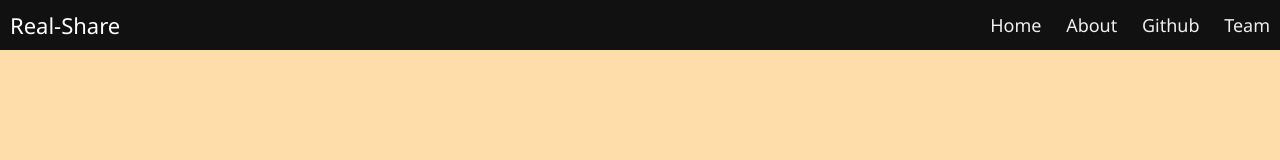
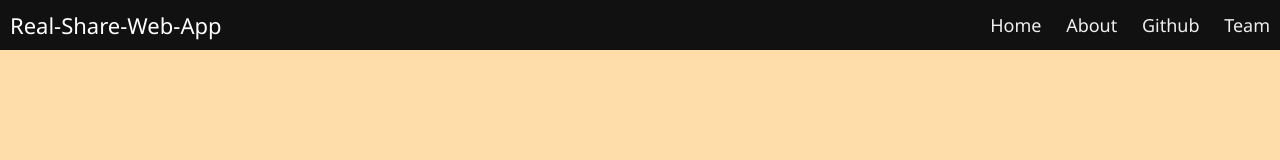
Before and after one commit to jayvardhan2111/real-time-file-sharing, a website: page public/index.html in a window 1280 px wide. Shown: the top 160 px of the page. Drawn offline with Linux system fonts and the light colour scheme.

Commit message:
Update index.html

```diff
--- a/public/index.html
+++ b/public/index.html
@@ -11,7 +11,7 @@
       <input type="checkbox" id="nav-check" />
       <div class="nav-header">
         <div class="nav-title">
-          Real-Share
+          Real-Share-Web-App
         </div>
       </div>
       <div class="nav-btn">
```
